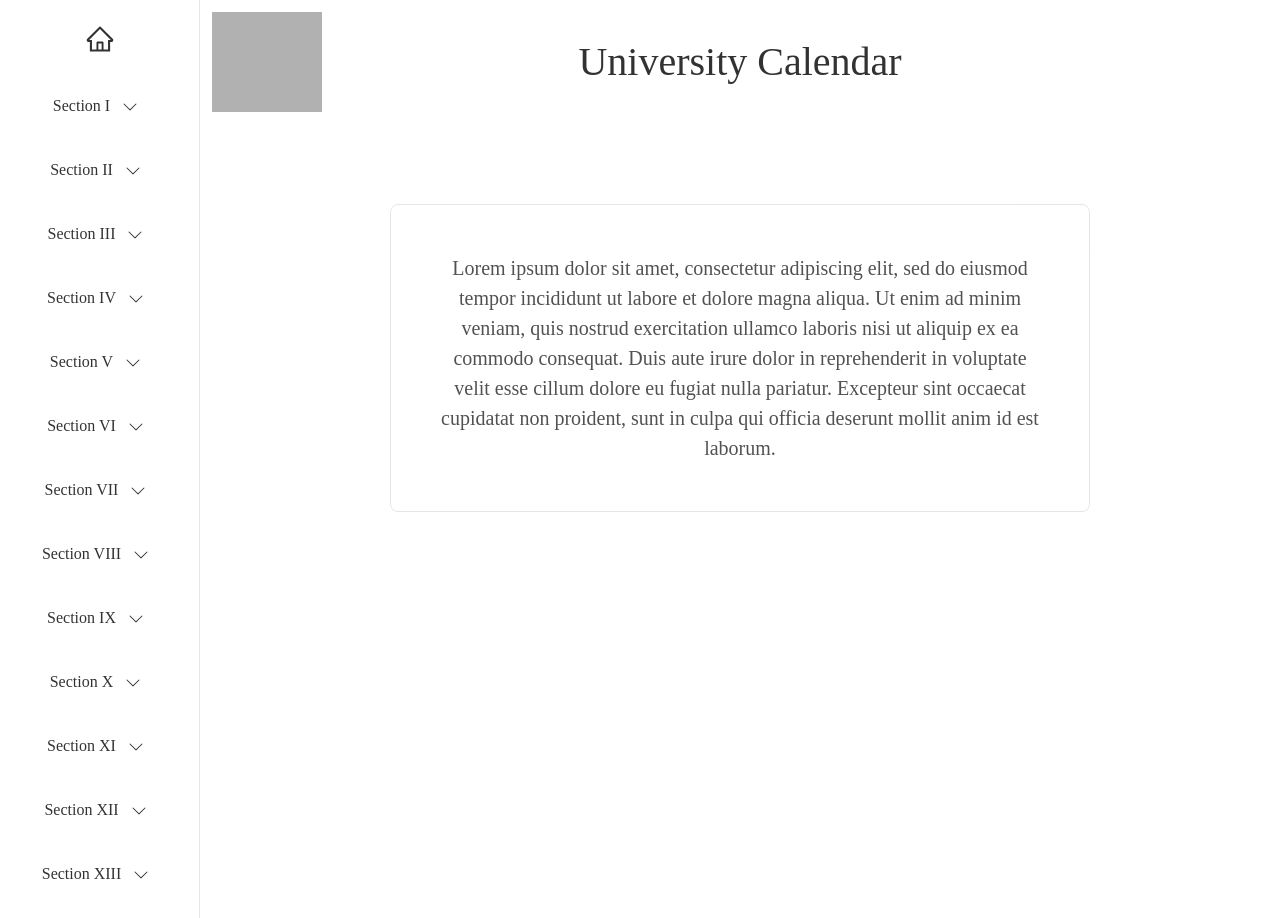
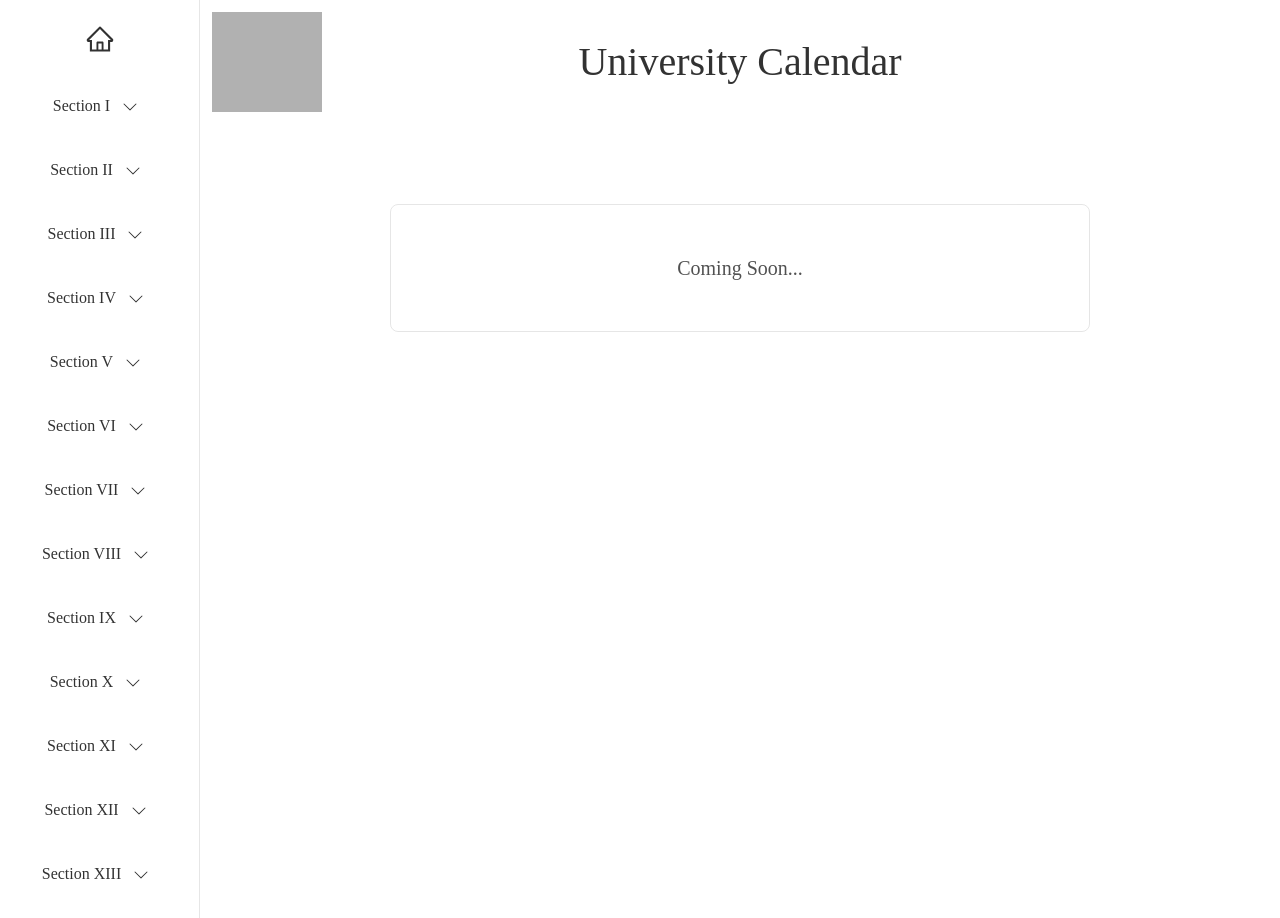
Before and after one commit to Drex72/Unilag-Calendar, a React (Create React App) app: page /symbols in a window 1280 px wide. Shown: the top 918 px of the page. Built offline with nearby package versions, Linux system fonts and the light colour scheme; grey boxes are pictures that could not be loaded.

Commit message:
coming soon text

```diff
--- a/src/components/Symbols.tsx
+++ b/src/components/Symbols.tsx
@@ -19,13 +19,7 @@
             rounded-lg border-grey max-w-[700px] space-y-4 text-[20px] p-12"
         >
         <p className="opacity-[.85]">
-          Lorem ipsum dolor sit amet, consectetur adipiscing elit, sed do
-          eiusmod tempor incididunt ut labore et dolore magna aliqua. Ut enim ad
-          minim veniam, quis nostrud exercitation ullamco laboris nisi ut
-          aliquip ex ea commodo consequat. Duis aute irure dolor in
-          reprehenderit in voluptate velit esse cillum dolore eu fugiat nulla
-          pariatur. Excepteur sint occaecat cupidatat non proident, sunt in
-          culpa qui officia deserunt mollit anim id est laborum.
+          Coming Soon...
         </p>
       </div>
     </div>
```
